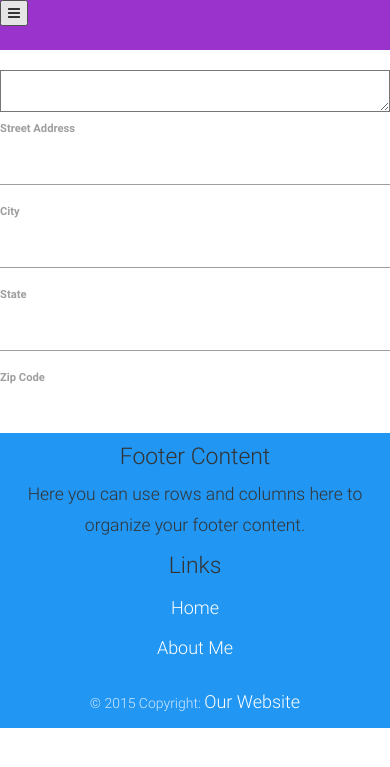
After one commit to Elections-R-Us/Elections-R-Us, a Python web app: template elections_r_us/templates/address_entry.jinja2 in a window 390 px wide. The commit adds this page. Shown: the top 767 px of the page. Run offline with Jinja, Linux system fonts and the light colour scheme; the template is opened without the code that fills it, so the values that code supplies are empty; some libraries are stand-ins or nearby versions.

Commit message:
initial views jinja2 pages

```diff
--- /dev/null
+++ b/elections_r_us/templates/address_entry.jinja2
@@ -0,0 +1,51 @@
+{% extends 'index.jinja2' %}
+{% block body %}
+
+<form>
+
+    <!--Second row-->
+    <div class="row">
+        <!--First column-->
+        <div class="col-md-12">
+
+            <div class="md-form">
+                <textarea type="text" id="form76" class="md-textarea"></textarea>
+                <label for="form76">Street Address</label>
+            </div>
+
+        </div>
+    </div>
+    <!--/.Second row-->
+
+    <!--Third row-->
+    <div class="row">
+
+        <!--First column-->
+        <div class="col-md-4">
+            <div class="md-form">
+                <input type="text" id="form41" class="form-control">
+                <label for="form41" class="">City</label>
+            </div>
+        </div>
+
+        <!--Second column-->
+        <div class="col-md-4">
+            <div class="md-form">
+                <input type="text" id="form51" class="form-control">
+                <label for="form51" class="">State</label>
+            </div>
+        </div>
+
+        <!--Third column-->
+        <div class="col-md-4">
+            <div class="md-form">
+                <input type="text" id="form61" class="form-control">
+                <label for="form61" class="">Zip Code</label>
+            </div>
+        </div>
+
+    </div>
+    <!--/.Third row-->
+</form>
+
+{% endblock %}
--- a/elections_r_us/templates/index.jinja
+++ b/elections_r_us/templates/index.jinja2
@@ -25,6 +25,7 @@
   <nav class="navbar navbar-dark secondary-color-dark">
               <!-- Collapse button-->
   <button class="navbar-toggler hidden-sm-up" type="button" data-toggle="collapse" data-target="#collapseEx"><i class="fa fa-bars"></i></button>
+
   <div class="container">
       <!--Collapse content-->
       <div class="collapse navbar-toggleable-xs" id="collapseEx">
@@ -51,12 +52,13 @@
           <!--/Navbar icons-->
       </div>
       <!--/.Collapse content-->
-    </div>
+  </div>
   </nav>
-  {% block body %}
-  {% end block %}
-  <!--Footer-->
-  <footer class="page-footer blue center-on-small-only">
+
+{% block body %}
+{% endblock body %}
+
+<footer class="page-footer blue center-on-small-only">
       <!--Footer Links-->
       <div class="container-fluid">
           <div class="row">
@@ -87,6 +89,7 @@
       <!--/.Copyright-->
   </footer>
   <!--/.Footer-->
+
     <!-- SCRIPTS -->
 
     <!-- JQuery -->
```
Also changed, not shown: elections_r_us/templates/candidate_cards.jinja2 (added, +33 -0 lines), elections_r_us/templates/detail.jinja2 (added, +36 -0 lines), elections_r_us/templates/results_list.jinja2 (added, +18 -0 lines).
